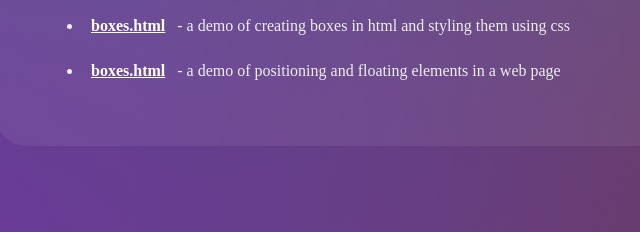
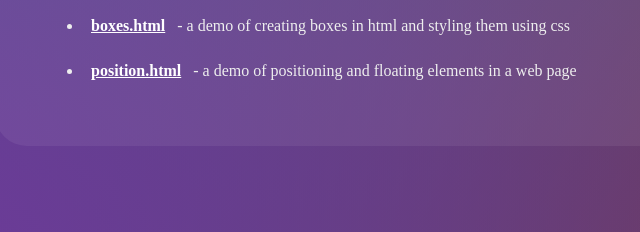
Before and after one commit to lcc-adm/web-demo, a plain HTML site: page index.html in a window 1280 px wide. Shown: the part 287-519 px from the top of the page, 213-853 px from the left. Drawn offline with Linux system fonts and the light colour scheme.

Commit message:
Update index.html

```diff
--- a/index.html
+++ b/index.html
@@ -81,7 +81,7 @@
             </li>
             <li>
                 <strong><a href="position.html"
-                        target="_blank">boxes.html</a></strong> -
+                        target="_blank">position.html</a></strong> -
                 a demo of positioning and floating elements in a web page
             </li>
         </ul>
```
